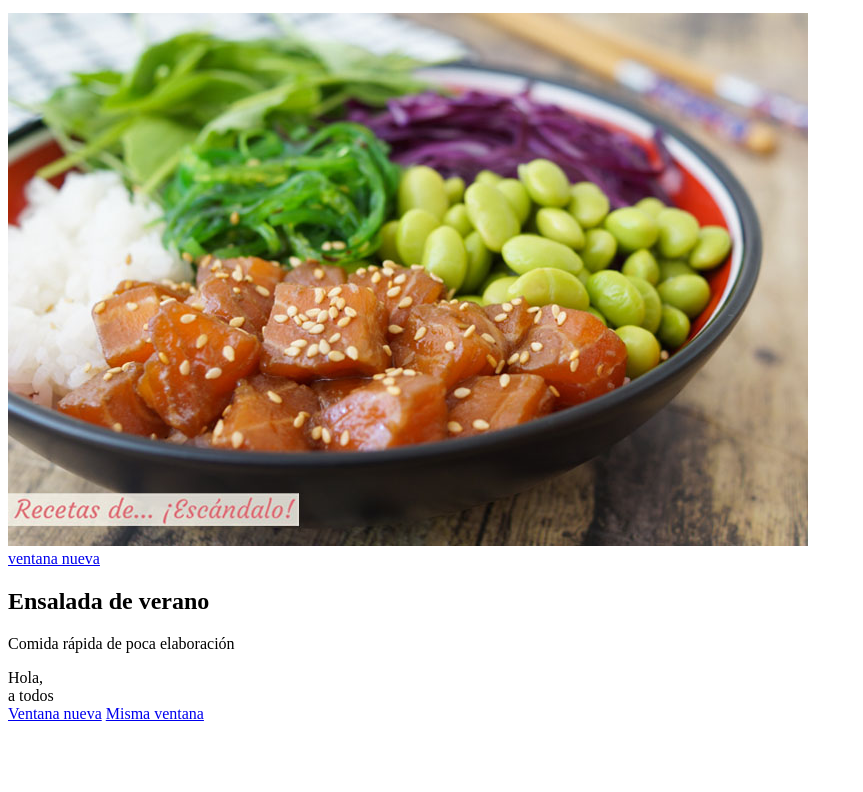
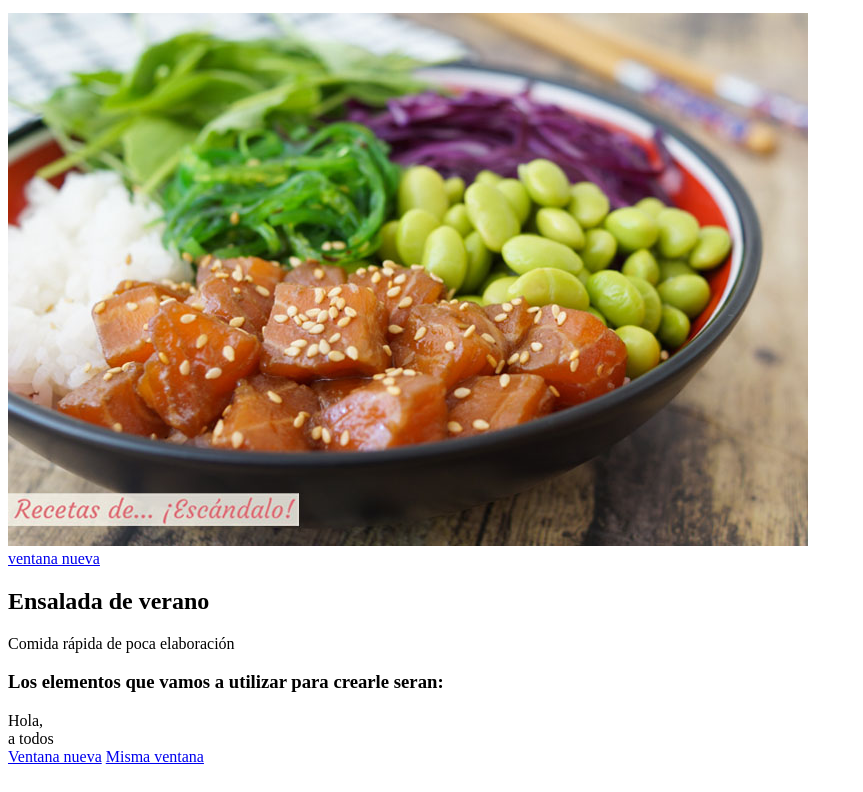
Before and after one commit to RoCardona/mi_primer_blog, a plain HTML site: page Index.html in a window 1280 px wide. Shown: the part 736-1528 px from the top of the page, without its empty margins (0-863 px from the left). Before the commit the page ends 1485 px from the top, so only its background shows below. Drawn offline with Linux system fonts and the light colour scheme.

Commit message:
Añadir los elementos de la ensalada

```diff
--- a/Index.html
+++ b/Index.html
@@ -37,6 +37,7 @@
         <li>Semillas de sésamo</li>
     </ul>
 
+
     <img src="./img/poke bowl.jpg" alt="poke bowl" />
     <br>
     <a href="https://www.recetasdeescandalo.com/aprende-a-preparar-poke-bowl-de-salmon-la-ensalada-hawaiana-saludable-y-rica/"
@@ -45,6 +46,7 @@
     <br>
     <h2>Ensalada de verano</h2>
     <p>Comida rápida de poca elaboración</p>
+    <h3>Los elementos que vamos a utilizar para crearle seran:</h3>
 
 
     Hola,
```
